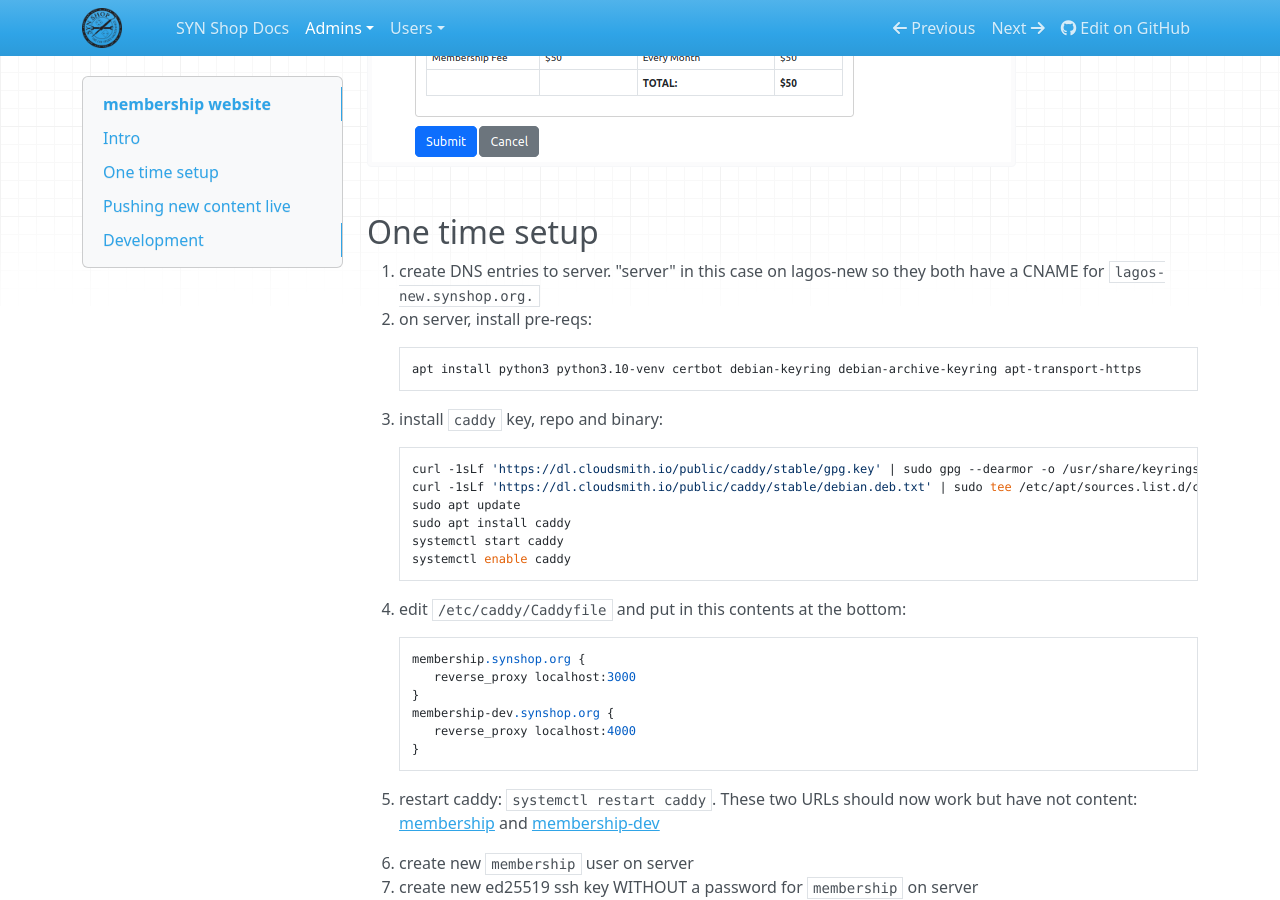
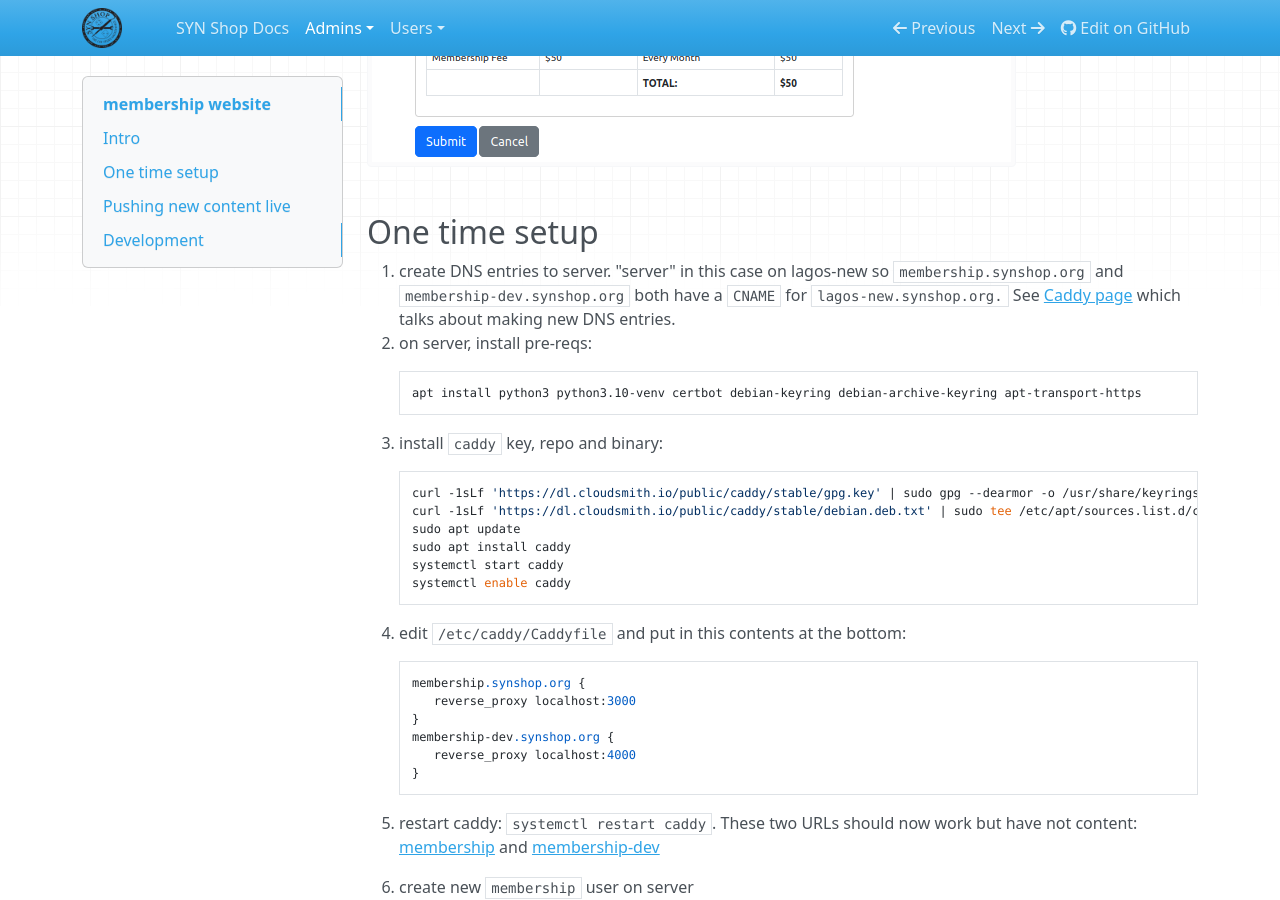
Before and after one commit to synshop/rtfm, an MkDocs documentation site: the page built from docs/admins/membership.md, in a window 1280 px wide and 900 px high, scrolled down 1411 px. Built offline with MkDocs 1.6.1, drawn with Linux system fonts in a browser that asks for light colours; nearby versions of some CDN libraries.

Commit message:
clarify which DNS entries to make

```diff
--- a/docs/admins/membership.md
+++ b/docs/admins/membership.md
@@ -8,7 +8,7 @@ Membership is hosted at both membership.synshop.org and membership-dev.synshop.o
 
 ## One time setup
 
-1. create DNS entries to server. "server" in this case on lagos-new so they both have a CNAME for `lagos-new.synshop.org.`
+1. create DNS entries to server. "server" in this case on lagos-new so `membership.synshop.org` and `membership-dev.synshop.org` both have a `CNAME` for `lagos-new.synshop.org.` See [Caddy page](https://rtfm.synshop.org/admins/Caddy%20and%20TLS%20certs/#first-time-cert-generation-w-dns-update) which talks about making new DNS entries.
 2. on server, install pre-reqs:
 
         apt install python3 python3.10-venv certbot debian-keyring debian-archive-keyring apt-transport-https
```
